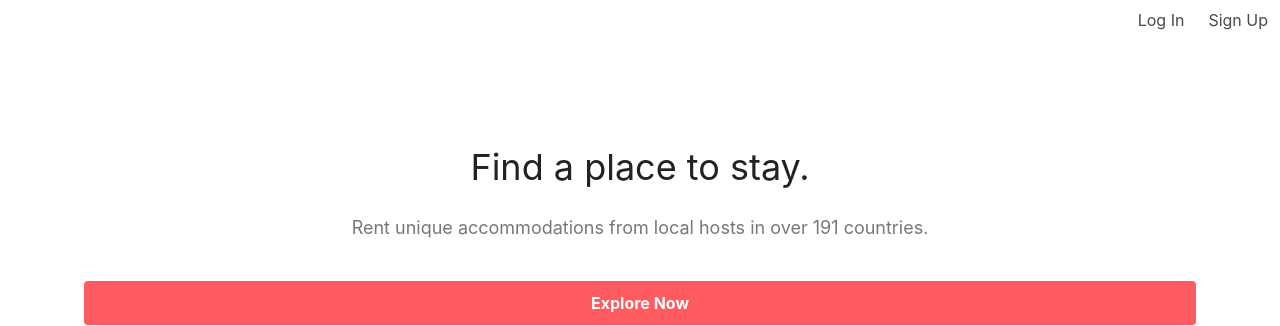
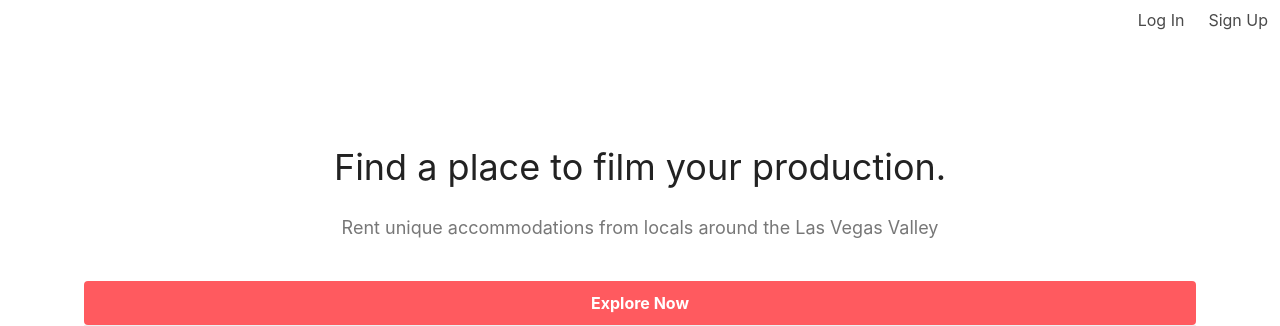
Before and after one commit to undftdcreed/SnapShoot, a Django app: page / in a window 1280 px wide. Shown: the part 52-378 px from the top of the page. Run offline with Django 4.2, Linux system fonts and the light colour scheme.

Commit message:
changes to home page

```diff
--- a/main_app/templates/home.html
+++ b/main_app/templates/home.html
@@ -3,8 +3,8 @@
 
 
     <div class="hero">
-      <h1>Find a place to stay.</h1>
-      <p>Rent unique accommodations from local hosts in over 191 countries.</p>
+      <h1>Find a place to film your production.</h1>
+      <p>Rent unique accommodations from locals around the Las Vegas Valley</p>
       <a href="#" class="btn">Explore Now</a>
     </div>
   </header>
@@ -14,17 +14,17 @@
     <div class="feature">
       <img src="https://www.usatoday.com/gcdn/presto/2023/07/04/USAT/2e9b2d21-ca3e-4fd7-92d0-6db47622f07b-vegasbug.png?width=660&height=371&fit=crop&format=pjpg&auto=webp" alt="Feature 1">
       <h3>Unique Stays</h3>
-      <p>Explore unique and one-of-a-kind places to stay.</p>
+      <p>Explore unique and one-of-a-kind places to film.</p>
     </div>
     <div class="feature">
-      <img src="feature2.jpg" alt="Feature 2">
+      <img src="https://encrypted-tbn0.gstatic.com/images?q=tbn:ANd9GcQYLNolf2ttZhinFZEM_5xN8KOio1OEjZVzdw&usqp=CAU" alt="Feature 2">
       <h3>Experiences</h3>
       <p>Discover local experiences with knowledgeable hosts.</p>
     </div>
     <div class="feature">
-      <img src="feature3.jpg" alt="Feature 3">
+      <img src="https://www.usatoday.com/gcdn/presto/2022/04/13/USAT/4bcd051f-b761-44a4-b494-5e6418c4f3d1-draisbeachcluboutside.jpg?width=1200&disable=upscale&format=pjpg&auto=webp" alt="Feature 3">
       <h3>Book with Confidence</h3>
-      <p>Book with peace of mind and enjoy your trip.</p>
+      <p>Book with peace of mind and get your work done in beautiful places.</p>
     </div>
   </section>
 
```
